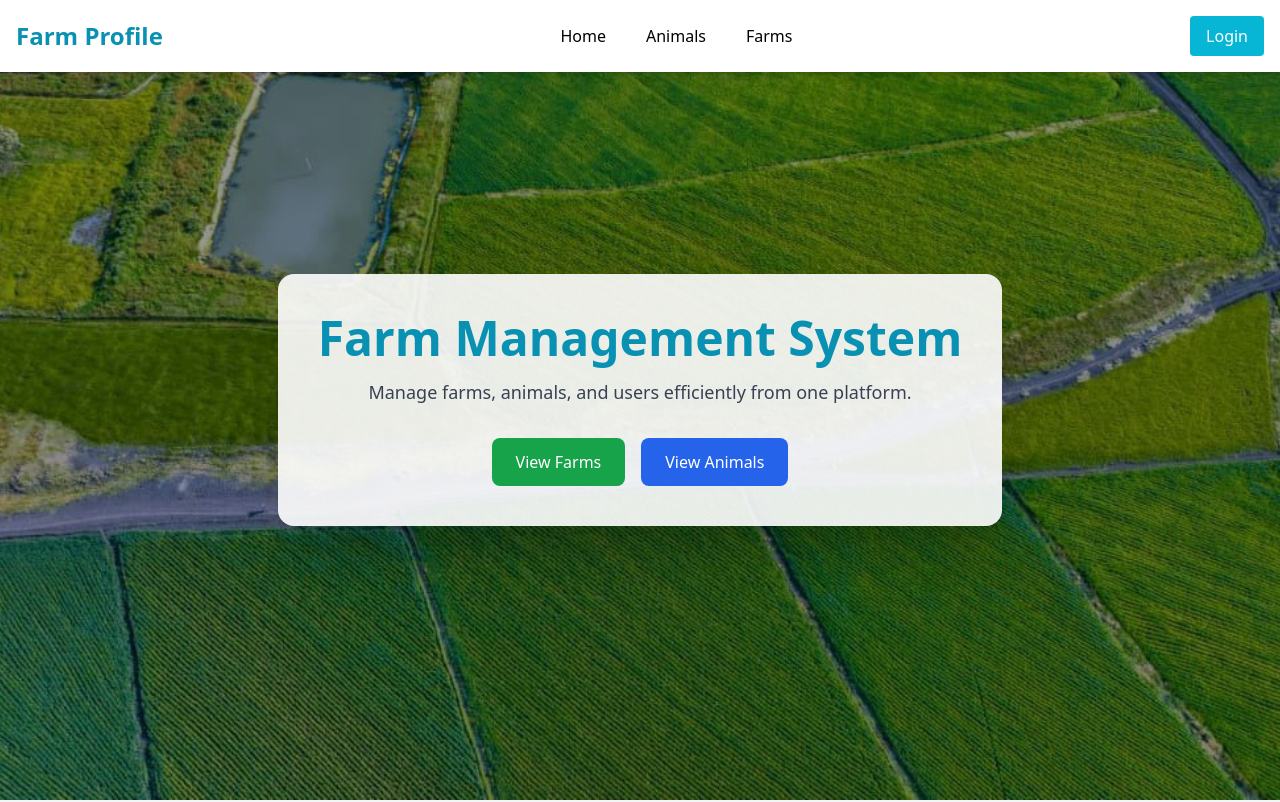
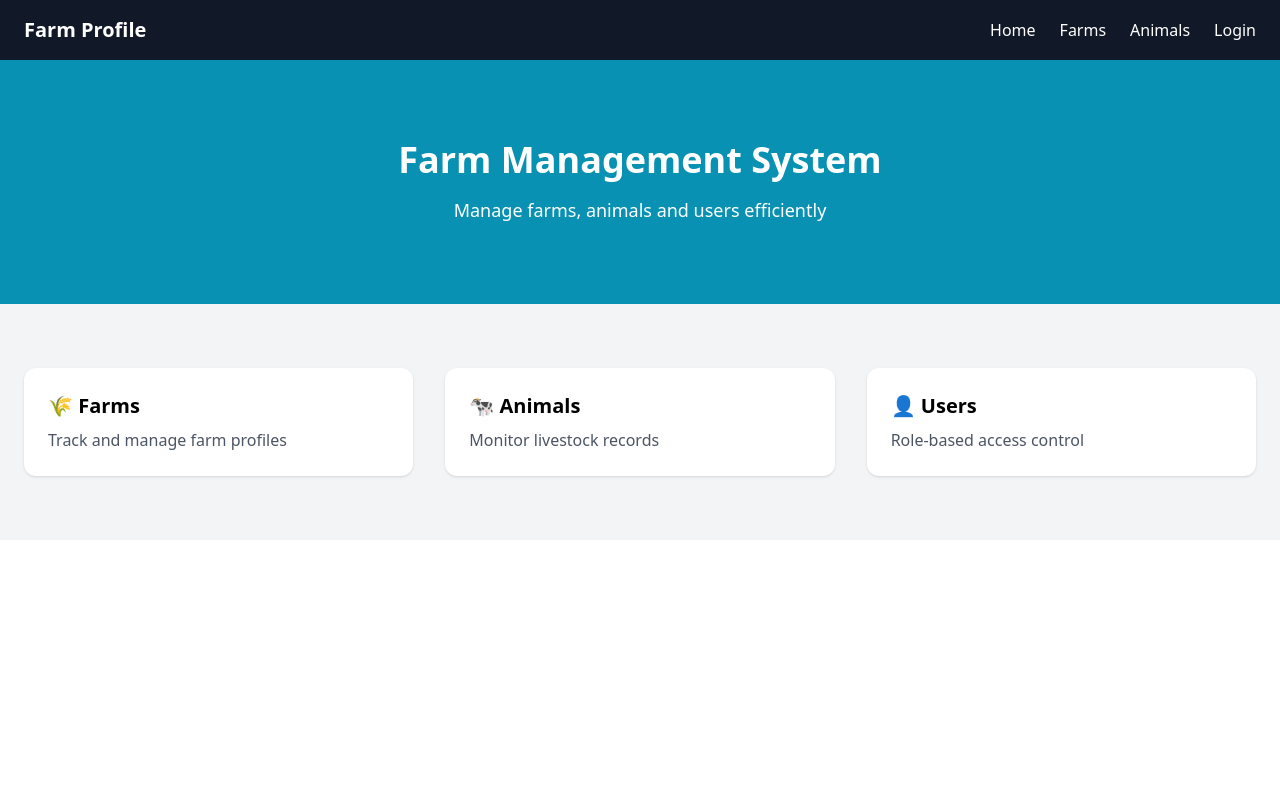
Before and after one commit to dany977/final_aau_frontends, a React (Vite) app: page / in a window 1280 px wide. Shown: the top 802 px of the page. Built offline with nearby package versions, Linux system fonts and the light colour scheme.

Commit message:
Complete UI + navigation + home + footer

```diff
--- a/src/App.jsx
+++ b/src/App.jsx
@@ -1,5 +1,5 @@
 import React from "react";
-import { BrowserRouter as Router, Routes, Route } from "react-router-dom";
+import { BrowserRouter, Routes, Route } from "react-router-dom";
 
 import Navbar from "./components/Navbar";
 import Footer from "./components/Footer";
@@ -11,20 +11,19 @@ import Login from "./pages/Login";
 
 export default function App() {
   return (
-    <Router>
-      {/* ✅ HEADER / NAVIGATION */}
+    <BrowserRouter>
       <Navbar />
 
-      {/* ✅ PAGE CONTENT */}
+      <main className="min-h-screen">
         <Routes>
           <Route path="/" element={<Home />} />
           <Route path="/farms" element={<Farms />} />
           <Route path="/animals" element={<Animals />} />
           <Route path="/login" element={<Login />} />
         </Routes>
+      </main>
 
-      {/* ✅ FOOTER */}
       <Footer />
-    </Router>
+    </BrowserRouter>
   );
 }
--- a/src/components/Navbar.jsx
+++ b/src/components/Navbar.jsx
@@ -1,101 +1,19 @@
+import React from "react";
+import { Link } from "react-router-dom";
 
+export default function Navbar() {
+  return (
+    <header className="bg-gray-900 text-white shadow-md">
+      <div className="max-w-7xl mx-auto px-6 py-4 flex justify-between items-center">
+        <h1 className="text-xl font-bold">Farm Profile</h1>
 
-import React, { useState, useEffect } from "react";
-import { Link, useNavigate, useLocation } from "react-router-dom";
-
-function Navbar() {
-  const [menuOpen, setMenuOpen] = useState(false);
-  const [isLoggedIn, setIsLoggedIn] = useState(false);
-  const navigate = useNavigate();
-  const location = useLocation();
-
-  // Update navbar whenever route changes
-  useEffect(() => {
-    const token = localStorage.getItem("token");
-    setIsLoggedIn(!!token);
-  }, [location]);
-
-  const toggleMenu = () => setMenuOpen(!menuOpen);
-
-  const handleLogout = () => {
-    localStorage.removeItem("token");
-    setIsLoggedIn(false);
-    navigate("/login");
-  };
-
-  return (
-    <nav className="bg-white fixed top-0 left-0 w-full shadow-md z-50">
-      <div className="container mx-auto flex items-center justify-between p-4">
-
-        <Link to="/" className="text-2xl font-bold text-cyan-600">
-          Farm Profile
-        </Link>
-
-        {/* Desktop Menu */}
-        <ul className="hidden md:flex space-x-10 text-black font-medium">
-          <Link to="/">Home</Link>
-          <Link to="/animals">Animals</Link>
-          <Link to="/farms">Farms</Link>
-        </ul>
-
-        {/* Right Buttons */}
-        <div className="hidden md:flex items-center space-x-4">
-          {isLoggedIn ? (
-            <button
-              onClick={handleLogout}
-              className="text-white bg-red-500 px-4 py-2 rounded hover:bg-red-600"
-            >
-              Logout
-            </button>
-          ) : (
-            <Link
-              to="/login"
-              className="text-white bg-cyan-500 px-4 py-2 rounded hover:bg-cyan-600"
-            >
-              Login
-            </Link>
-          )}
-        </div>
-
-        {/* Mobile Menu Toggle */}
-        <button
-          className="md:hidden text-cyan-600 text-3xl"
-          onClick={toggleMenu}
-        >
-          {menuOpen ? "✖" : "☰"}
-        </button>
+        <nav className="space-x-6">
+          <Link to="/" className="hover:text-cyan-400">Home</Link>
+          <Link to="/farms" className="hover:text-cyan-400">Farms</Link>
+          <Link to="/animals" className="hover:text-cyan-400">Animals</Link>
+          <Link to="/login" className="hover:text-cyan-400">Login</Link>
+        </nav>
       </div>
-
-      {/* Mobile Menu */}
-      {menuOpen && (
-        <ul className="flex flex-col space-y-3 text-black font-medium bg-cyan-500 p-5 md:hidden">
-          <Link to="/" onClick={() => setMenuOpen(false)}>Home</Link>
-          <Link to="/animals" onClick={() => setMenuOpen(false)}>Animals</Link>
-          <Link to="/farms" onClick={() => setMenuOpen(false)}>Farms</Link>
-
-          {isLoggedIn ? (
-            <button
-              onClick={() => {
-                handleLogout();
-                setMenuOpen(false);
-              }}
-              className="text-white bg-red-500 px-4 py-2 rounded"
-            >
-              Logout
-            </button>
-          ) : (
-            <Link
-              to="/login"
-              onClick={() => setMenuOpen(false)}
-              className="text-white bg-cyan-600 px-4 py-2 rounded"
-            >
-              Login
-            </Link>
-          )}
-        </ul>
-      )}
-    </nav>
+    </header>
   );
 }
-
-export default Navbar;
--- a/src/pages/Home.jsx
+++ b/src/pages/Home.jsx
@@ -3,109 +3,37 @@ import { motion } from "framer-motion";
 
 export default function Home() {
   return (
-    <div className="w-full min-h-screen">
+    <div className="bg-gray-100">
+      {/* HERO */}
+      <section className="bg-cyan-600 text-white py-20 text-center">
+        <motion.h1
+          initial={{ opacity: 0, y: 30 }}
+          animate={{ opacity: 1, y: 0 }}
+          className="text-4xl font-bold mb-4"
+        >
+          Farm Management System
+        </motion.h1>
 
-      {/* HERO SECTION */}
-      <section
-        className="relative h-screen flex items-center justify-center bg-cover bg-center"
-        style={{ backgroundImage: "url('/image2.jpg')" }}
-      >
-        <div className="absolute inset-0 bg-black/40"></div>
-
-        <motion.div
-          initial={{ opacity: 0, y: 40 }}
-          animate={{ opacity: 1, y: 0 }}
-          transition={{ duration: 0.8 }}
-          className="relative bg-white/90 p-10 rounded-2xl shadow-2xl text-center max-w-4xl"
-        >
-          <h1 className="text-4xl md:text-5xl font-bold text-cyan-600 mb-4">
-            Farm Management System
-          </h1>
-
-          <p className="text-gray-700 text-lg mb-8">
-            Manage farms, animals, and users efficiently from one platform.
-          </p>
-
-          <div className="flex flex-wrap justify-center gap-4">
-            <button
-              onClick={() => (window.location.href = "/farms")}
-              className="px-6 py-3 bg-green-600 text-white rounded-lg hover:bg-green-700"
-            >
-              View Farms
-            </button>
-
-            <button
-              onClick={() => (window.location.href = "/animals")}
-              className="px-6 py-3 bg-blue-600 text-white rounded-lg hover:bg-blue-700"
-            >
-              View Animals
-            </button>
-          </div>
-        </motion.div>
+        <p className="text-lg">
+          Manage farms, animals and users efficiently
+        </p>
       </section>
 
-      {/* FEATURES SECTION */}
-      <section className="py-16 bg-gray-100">
-        <div className="max-w-6xl mx-auto px-6 grid grid-cols-1 md:grid-cols-3 gap-8">
-
-          <FeatureCard
-            title="Farms"
-            color="text-green-600"
-            text="Register and manage farms easily."
-          />
-
-          <FeatureCard
-            title="Animals"
-            color="text-blue-600"
-            text="Track animals, breeds, and production."
-          />
-
-          <FeatureCard
-            title="Users"
-            color="text-purple-600"
-            text="Secure access for admins and users."
-          />
-        </div>
+      {/* FEATURES */}
+      <section className="max-w-7xl mx-auto px-6 py-16 grid md:grid-cols-3 gap-8">
+        <Feature title="🌾 Farms" desc="Track and manage farm profiles" />
+        <Feature title="🐄 Animals" desc="Monitor livestock records" />
+        <Feature title="👤 Users" desc="Role-based access control" />
       </section>
-
-      {/* STATISTICS SECTION */}
-      <section className="py-16 bg-white">
-        <div className="max-w-6xl mx-auto px-6 text-center">
-          <h2 className="text-3xl font-bold mb-10 text-gray-800">
-            System Overview
-          </h2>
-
-          <div className="grid grid-cols-1 md:grid-cols-3 gap-8">
-            <StatBox number="120+" label="Farms Registered" />
-            <StatBox number="2,450+" label="Animals Tracked" />
-            <StatBox number="35+" label="System Users" />
-          </div>
-        </div>
-      </section>
-
     </div>
   );
 }
 
-/* ---------- Components ---------- */
-
-function FeatureCard({ title, text, color }) {
+function Feature({ title, desc }) {
   return (
-    <motion.div
-      whileHover={{ scale: 1.05 }}
-      className="bg-white p-6 rounded-xl shadow-lg text-center"
-    >
-      <h3 className={`text-xl font-bold mb-2 ${color}`}>{title}</h3>
-      <p className="text-gray-600">{text}</p>
-    </motion.div>
-  );
-}
-
-function StatBox({ number, label }) {
-  return (
-    <div className="bg-gray-50 p-8 rounded-xl shadow text-center">
-      <h3 className="text-4xl font-bold text-cyan-600">{number}</h3>
-      <p className="text-gray-600 mt-2">{label}</p>
+    <div className="bg-white p-6 rounded-xl shadow">
+      <h3 className="text-xl font-semibold mb-2">{title}</h3>
+      <p className="text-gray-600">{desc}</p>
     </div>
   );
 }
--- /dev/null
+++ b/src/utils/ProtectedRoute.jsx
@@ -0,0 +1,12 @@
+import React from "react";
+import { Navigate } from "react-router-dom";
+
+export default function ProtectedRoute({ children }) {
+  const token = localStorage.getItem("accessToken");
+
+  if (!token) {
+    return <Navigate to="/login" replace />;
+  }
+
+  return children;
+}
```
Lines whose indentation alone changed are shown as unchanged.
